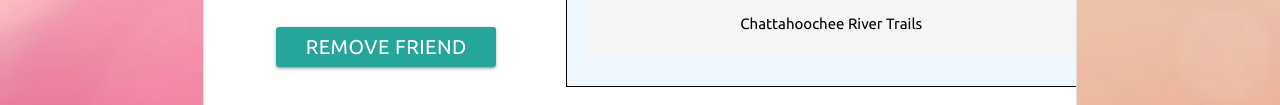
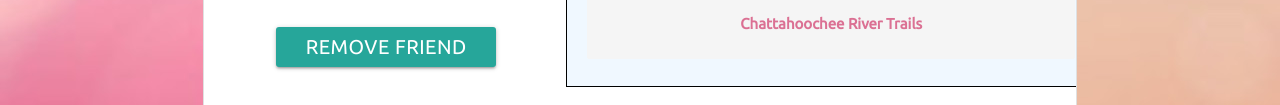
Before and after one commit to InnanaDM/HiH_friends_hdb, a plain HTML site: page userFriends.html in a window 1280 px wide. Shown: the part 679-784 px from the top of the page. Drawn offline with nearby package versions, Linux system fonts and the light colour scheme.

Commit message:
creating...

```diff
--- a/styleUP.css
+++ b/styleUP.css
@@ -2,12 +2,16 @@
 #leftLogo {
     font-size: 40px;
     font-weight: 700;
+}
+html {
+    cursor:url(images/world.png),auto;
 }
 
 /* !both */
 /* ?HI HUMAN FONT */
 body {
     font-family: "Ubuntu", sans-serif;
+
   }
 /* UP */
   .userProfileBody {
@@ -20,6 +24,8 @@ body {
     margin-top: 0;
     width: 100%;
     height: 140px;
+
+
 }
 
 /* !UP */
@@ -265,6 +271,7 @@ img.FP1circle {
 body {
     background-image: url("images/hhBack2.jpg");
     height: 100%;
+    cursor: url("images/cute-heart-1.png");
 }
 
 /* !B */
@@ -295,5 +302,6 @@ body {
 /* links on user friend page for activities */
 
 .uFLinks {
-    color: black;
+    color: palevioletred;
+    font-weight: 900;
 }
--- a/userFriends.html
+++ b/userFriends.html
@@ -35,7 +35,7 @@
             </ul>
         </div>
         <div class="nav-content">
-            <span class="nav-title">Your Account</span>
+                <span class="nav-title"><a href="userProfile.html">Your Account</a></span>
             <a class="btn-floating btn-large halfway-fab waves-effect waves-light teal">
                 <i class="material-icons">add</i>
             </a>
```
Also changed, not shown: userProfile.html (+3 -3 lines), images/6EtherMask.png (deleted), images/9EtherMask.png (deleted), images/AsAboveSoBelowMask.png (deleted), images/NightWatcherMask.png (deleted), images/YingYangMask.png (deleted), images/cute-heart-1.png (added), images/lazydaizy.jpg (deleted), images/world.png (added).
